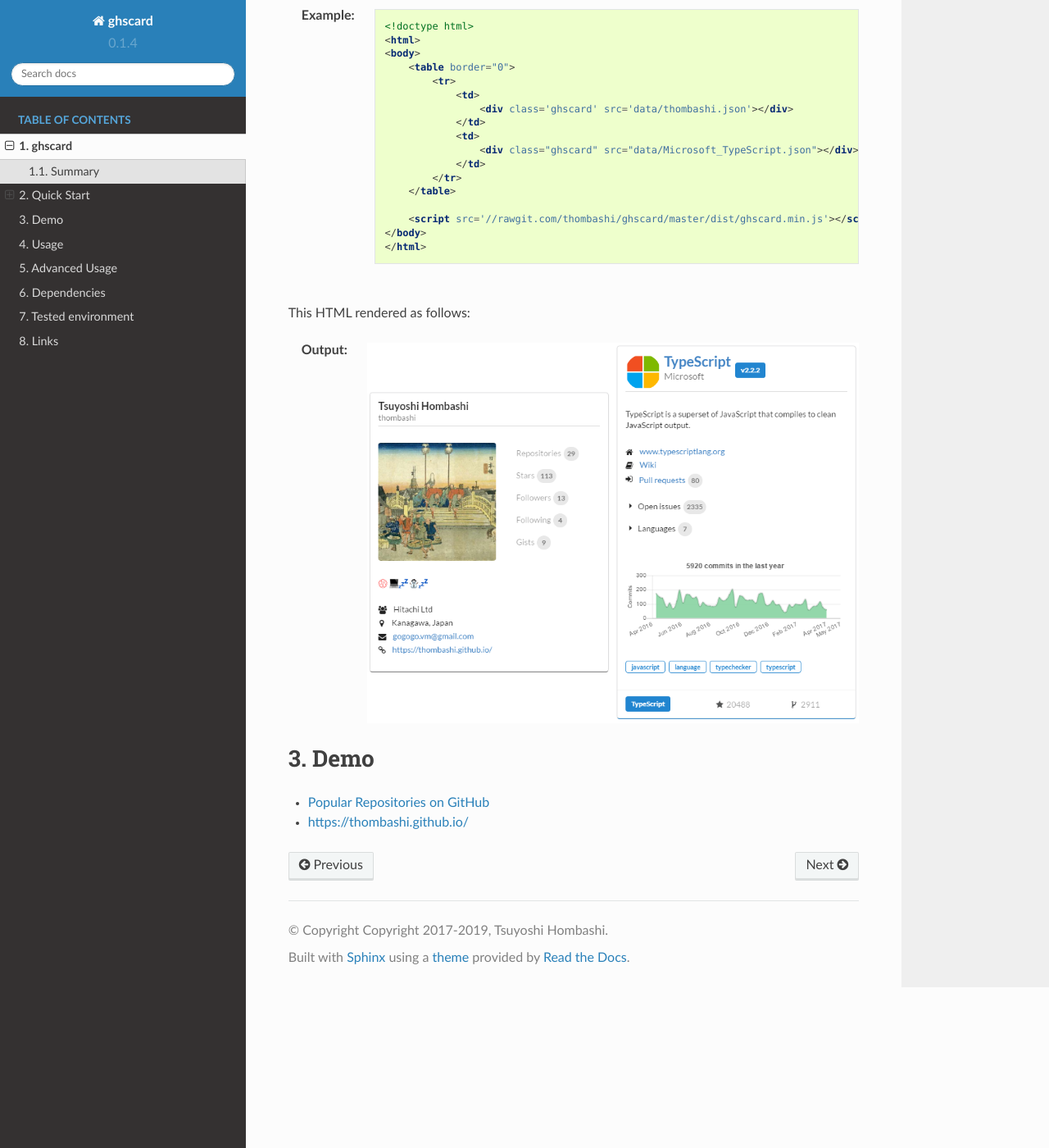
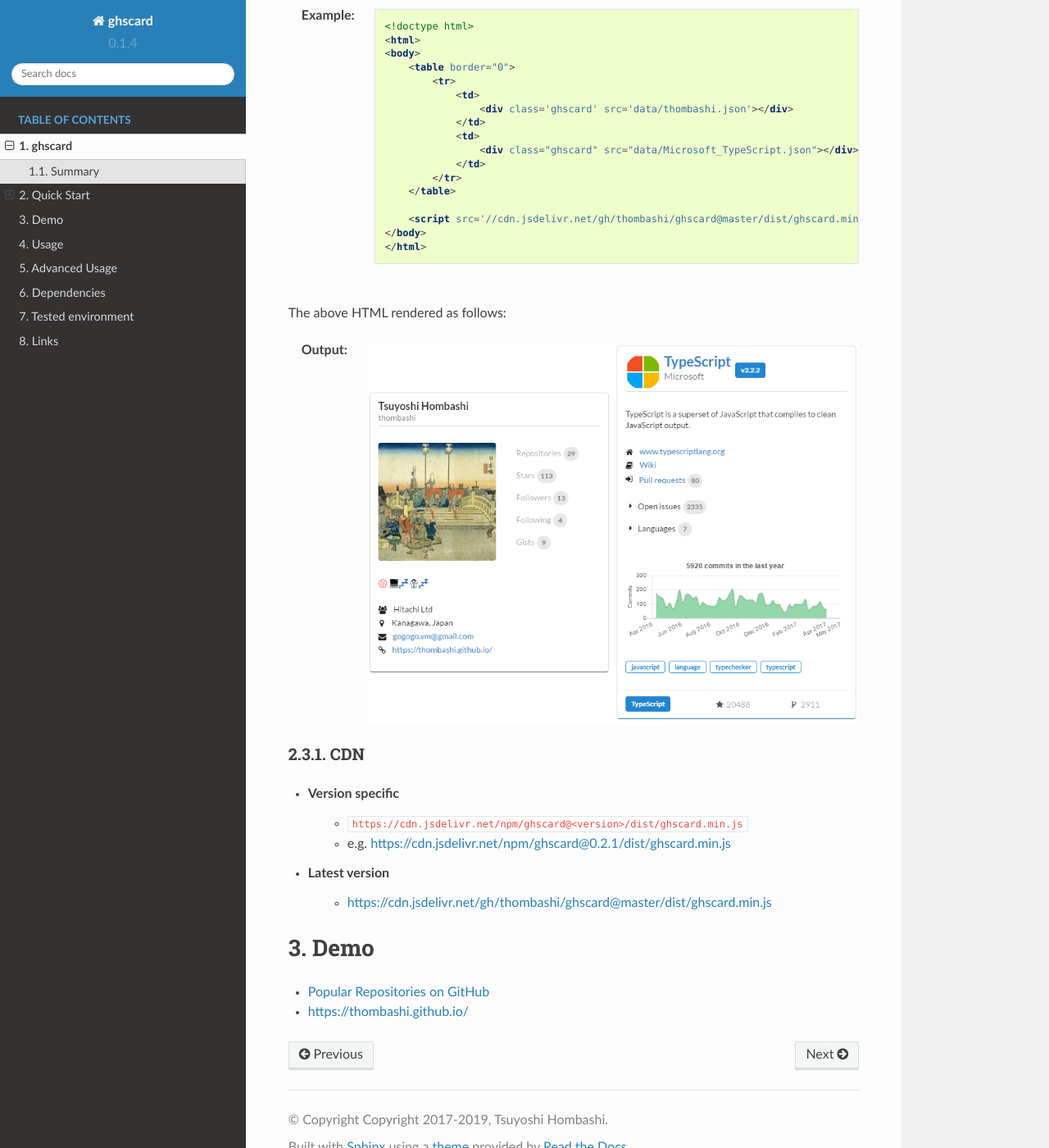
Before and after one commit to thombashi/ghscard, a Sphinx documentation site: the page built from docs/pages/introduction/index.rst, in a window 1280 px wide and 1400 px high, scrolled down 935 px. Shown: the whole window at 82% size. Built offline with Sphinx 7.4.7 and the Read the Docs theme 2.0.0, drawn with Linux system fonts in a browser that asks for light colours; pages that are not in the unit, such as notebooks, are missing from menus.

Commit message:
Update docs

```diff
--- a/docs/index.rst
+++ b/docs/index.rst
@@ -1,5 +1,11 @@
 Welcome to ghscard's documentation!
 ========================================
+
+.. raw:: html
+
+    <div class='ghscard' src='//raw.githubusercontent.com/thombashi/thombashi.github.io/master/data/thombashi_ghscard.json'></div>
+    <script src='//cdn.jsdelivr.net/gh/thombashi/ghscard@master/dist/ghscard.min.js'></script>
+    <br>
 
 .. toctree::
    :caption: Table of Contents
--- a/docs/pages/introduction/quickstart.txt
+++ b/docs/pages/introduction/quickstart.txt
@@ -46,14 +46,22 @@
                 </tr>
             </table>
 
-            <script src='//rawgit.com/thombashi/ghscard/master/dist/ghscard.min.js'></script>
+            <script src='//cdn.jsdelivr.net/gh/thombashi/ghscard@master/dist/ghscard.min.js'></script>
         </body>
         </html>
 
-This HTML rendered as follows:
+The above HTML rendered as follows:
 
 :Output:
     .. image:: ss/quickstart.png
         :width: 600px
         :alt: Click to navigate to the HTML page
         :target: //thombashi.github.io/ghscard/quickstart/
+
+CDN
+~~~~~~~~~~~~~~~~~~~~~~~~~~~~~~~~~
+- Version specific
+    - ``https://cdn.jsdelivr.net/npm/ghscard@<version>/dist/ghscard.min.js``
+    - e.g. https://cdn.jsdelivr.net/npm/ghscard@0.2.1/dist/ghscard.min.js
+- Latest version
+    - https://cdn.jsdelivr.net/gh/thombashi/ghscard@master/dist/ghscard.min.js
--- a/docs/pages/usage/usage.rst
+++ b/docs/pages/usage/usage.rst
@@ -16,7 +16,7 @@
 
         <div class='ghscard' src='data/thombashi.json'></div>
 
-        <script src="//rawgit.com/thombashi/ghscard/master/dist/ghscard.min.js"></script>
+        <script src="//cdn.jsdelivr.net/gh/thombashi/ghscard@master/dist/ghscard.min.js"></script>
 
 3. Result
     .. raw:: html
@@ -40,7 +40,7 @@
 
         <div class="ghscard" src="data/Microsoft_TypeScript.json"></div>
 
-        <script src="//rawgit.com/thombashi/ghscard/master/dist/ghscard.min.js"></script>
+        <script src="//cdn.jsdelivr.net/gh/thombashi/ghscard@master/dist/ghscard.min.js"></script>
 
 3. Result
     .. raw:: html
```
